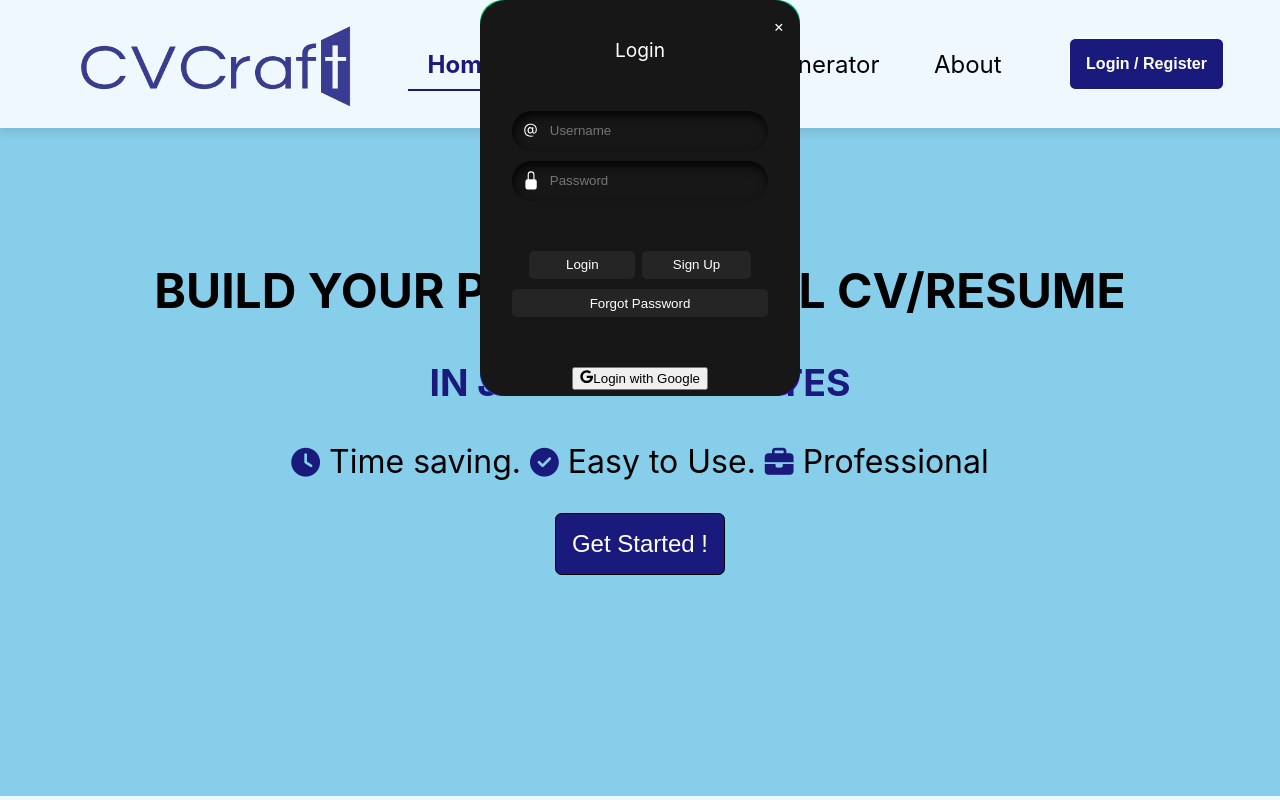
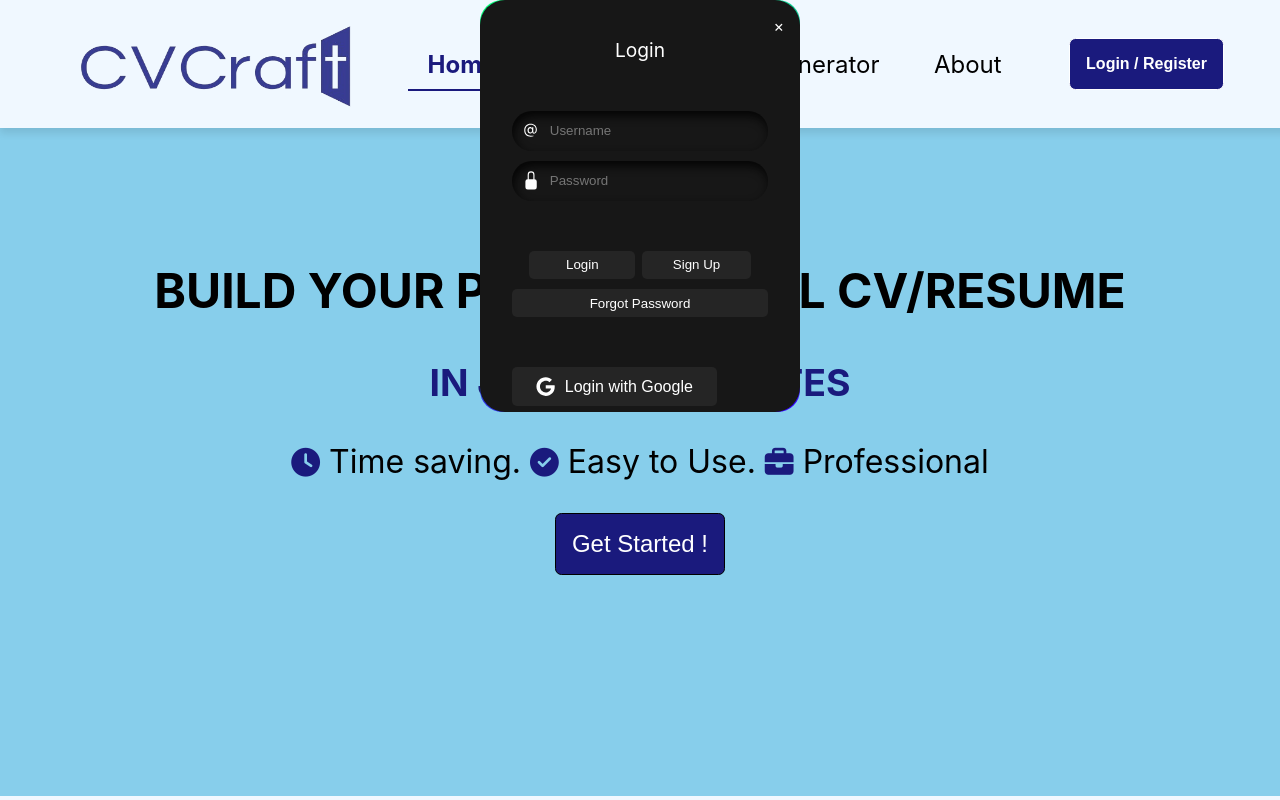
Before and after one commit to rohitghatal1/CVMaker-ReactJS, a React (Create React App) app: page / in a window 1280 px wide. Both pictures are taken after a click on the button "Login / Register". Shown: the top 800 px of the page. Built offline with nearby package versions, Linux system fonts and the light colour scheme.

Commit message:
adedd font awesome for google logo and google login sectoin

```diff
--- a/package.json
+++ b/package.json
@@ -13,6 +13,7 @@
     "nprogress": "^0.2.0",
     "react": "^18.3.1",
     "react-dom": "^18.3.1",
+    "react-icons": "^5.3.0",
     "react-router-dom": "^6.26.2",
     "react-scripts": "5.0.1",
     "swiper": "^11.1.9",
--- a/src/components/loginSignup.css
+++ b/src/components/loginSignup.css
@@ -142,19 +142,30 @@
   color: white;
 }
 
-.loginWithGoogleSection {
+.googleLoginSection {
   display: flex;
   justify-content: center;
-  margin-top: 0;
-  /* Space between Forgot Password and Google login */
+  align-items: center;
 }
 
-.googleLoginImg {
-  width: 10rem;
-  height: 3rem;
+.googleLoginButton {
+  display: flex;
+  align-items: center;
+  background-color: #252525;
+  color: white;
+  border: none;
+  padding: 0.6em 1.5em;
+  border-radius: 5px;
+  font-size: 1em;
+  cursor: pointer;
+  transition: background-color 0.3s ease;
 }
 
-.googleLoginImg img {
-  width: 100%;
-  height: 100%;
+.googleLoginButton:hover {
+  background-color: #357AE8;
 }
+
+.googleLoginButton .googleIcon {
+  margin-right: 0.5em;
+  font-size: 1.2em;
+}
```
Also changed, not shown: 1 other file (tests, documents, lock files or other folders).
